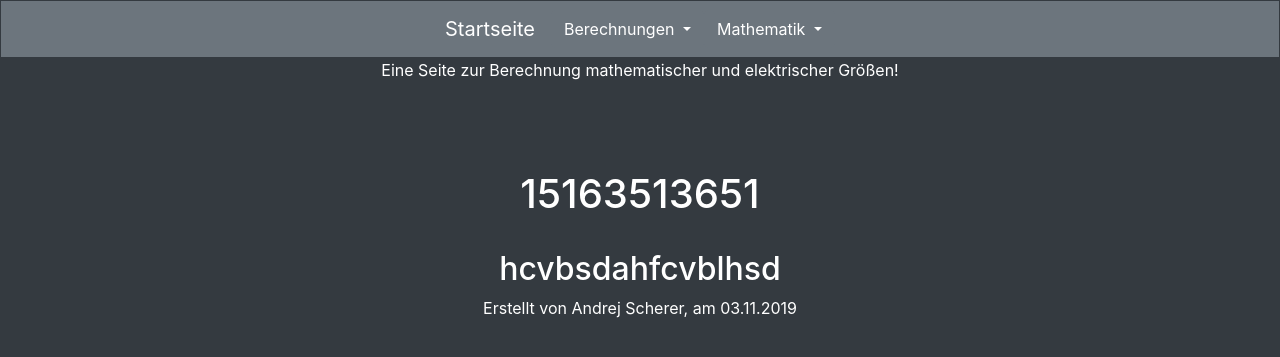
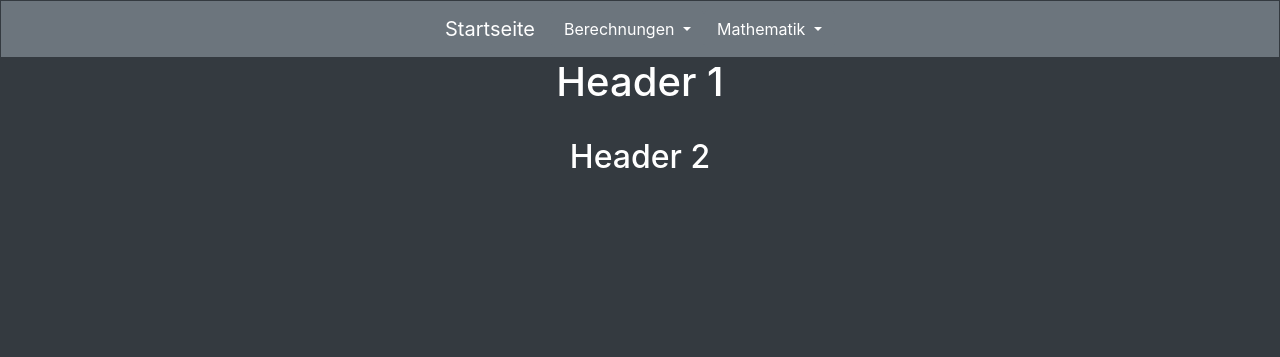
Before and after one commit to AndScher88/MWP, a PHP site: page / in a window 1280 px wide. Shown: the top 357 px of the page. Run offline with PHP 8.4, Linux system fonts and the light colour scheme.

Commit message:
index angepasst

```diff
--- a/index.php
+++ b/index.php
@@ -1,15 +1,8 @@
 <?php include "template.php" ?>
 <body class="bg-dark text-white text-center">
 	<div>
-		<p>Eine Seite zur Berechnung mathematischer und elektrischer Größen!</p>
-		<br>
-		<img src="" class="" style="img-fluid" alt="">
-	</div>
-  <br>
-	<h1>15163513651</h1>
-	<br>
-	<h2>hcvbsdahfcvblhsd</h2>
-	<span class="meta">Erstellt von Andrej Scherer, am 03.11.2019</span>
-	<br>
-	<br>
+		<h1>Header 1</h1>
+        <br>
+	    <h2>Header 2</h2>
+    </div>
 </body>
```
